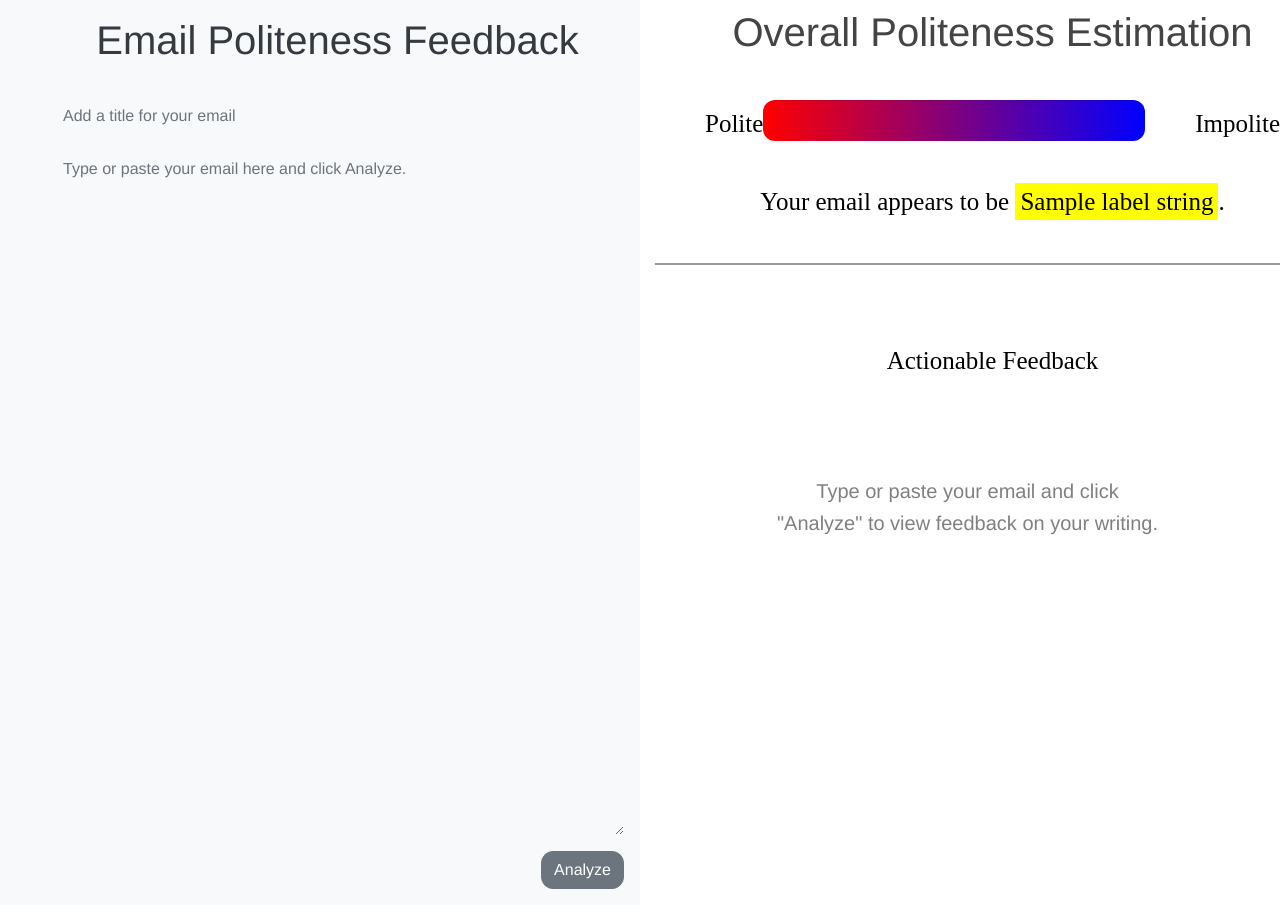
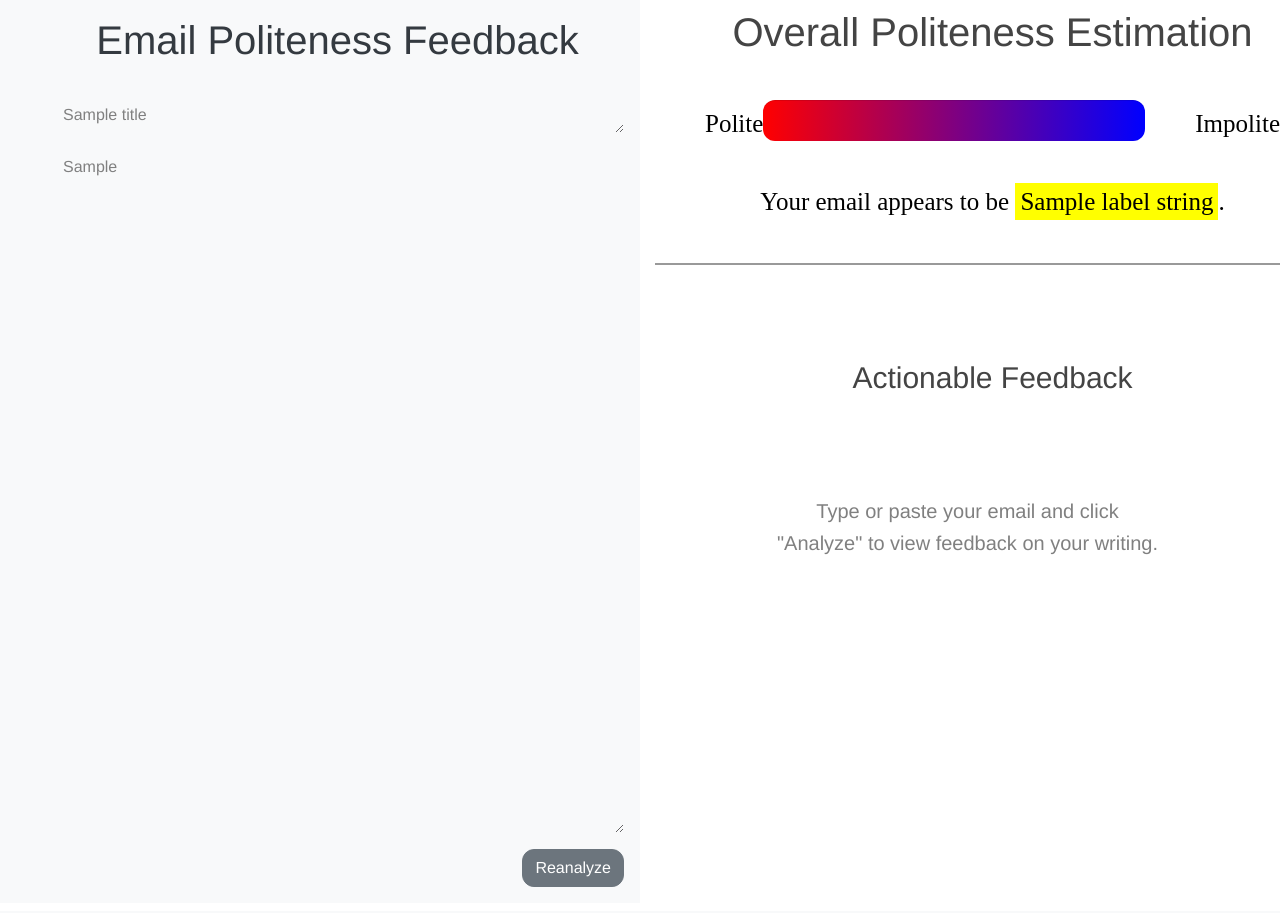
Before and after one commit to yukeyang32/Email-Politeness-Website, a Flask app: template templates/new_feedback.html in a window 1280 px wide. After the commit the page ends 887 px from the top, so only its background shows below. Run offline with Flask 2, Linux system fonts and the light colour scheme; the template is opened without the code that fills it: most values are stand-ins (such as "Sample title", 1, 10 or a date in 2020); parts of the project's set-up code (start-up, migrations or seed data) failed here and were passed over; some libraries are stand-ins or nearby versions.

Commit message:
Update Interface

```diff
--- a/app.py
+++ b/app.py
@@ -1,6 +1,7 @@
 from flask import Flask, Response, make_response, render_template, redirect, url_for, request, session, g
 from flask_socketio import SocketIO, emit
 from flask_mysqldb import MySQL
+from yaml.events import DocumentStartEvent
 from utils import *
 from politeness.features.vectorizer import PolitenessFeatureVectorizer
 from politeness.feedbacks.feedback import get_feedback
@@ -89,7 +90,13 @@ def index():
                 indices VARCHAR(255),
                 FOREIGN KEY (input_id) REFERENCES Input(input_id)
                 )""")
+    label_string = ""
+    input_text = ""
+    title = ""
+    strategies_set = set()
+    strategies = []
     if request.method == 'POST':
+        title = request.form['theme']
         input_text = request.form['sentence']
 
         # check for grammatical mistakes
@@ -118,6 +125,7 @@ def index():
         # Get politeness score for overall document
         doc_res = score_text(input_text)
         print("DOCUMENT POLITENESS:\n", doc_res)
+        label_string = doc_res[0]
 
         # Get politeness score for each sentence in document
         sentence_list = nltk.sent_tokenize(input_text)
@@ -131,7 +139,10 @@ def index():
             ## strategies feedback
             doc = PolitenessFeatureVectorizer.preprocess([sentence])[0]
             strategies = get_feedback(doc)
+            for strat in strategies:
+                strategies_set.add(strat[0])
             sent_politeness_res.append( (sentence, label, impolite_score, polite_score, strategies) )
+
 
         print("PER SENTENCE POLITENESS\n", sent_politeness_res)
 
@@ -151,7 +162,7 @@ def index():
                 (input_id, m[0], m[1], float(m[2]), float(m[3]), len(m[4]), str(strategies), str(strategies_idx)))
 
         mysql.connection.commit()
-
+        print(strategies)
         # cur.execute("""SELECT * FROM Input""")
         # print(cur.fetchall(), '\n')
         # cur.execute("""SELECT * FROM Feedback_Doc""")
@@ -160,7 +171,7 @@ def index():
         # print(cur.fetchall(), '\n')
         cur.close()
         # return render_template('feedback.html', user_input=input_text, label_string=label_string, impoliteness_score=impoliteness_score, politeness_score=politeness_score, strategies=strategies, grammar_msg=grammar_corrections, repl=replacements, split_inputs=split_input, num_errors=num_corrections, mistakes=wrong_words, impolite_ind=impolite_indices, impolite_words=impolite_words)
-    return render_template('new_feedback.html')
+    return render_template('new_feedback.html',label_string = label_string, user_input = input_text, title = title,strategies_list = strategies_set, strategies = strategies)
 
 
 login = False
--- a/templates/new_feedback.html
+++ b/templates/new_feedback.html
@@ -22,12 +22,16 @@
         <div class="col-xs-1 text-center" style="padding-bottom:10px;"><h1>Email Politeness Feedback</h1></div>
         <form method="POST" action="/">
             <div class="form-group">
-                <input type="text" class="form-control" id="formGroupExampleInput" placeholder="Add a title for your email">
+                <textarea rows = "1" class="form-control" name="theme" id="formGroupExampleInput" placeholder="Add a title for your email" >{{ title }}</textarea>
               </div>
-              <div class="form-group">
-                <textarea rows="28" class="form-control" name="sentence" id="formGroupExampleInput2" placeholder="Type or paste your email here and click Analyze."></textarea>
+            <div class="form-group">
+                <textarea rows="28" class="form-control" name="sentence" id="formGroupExampleInput2" placeholder="Type or paste your email here and click Analyze." >{{ user_input }}</textarea>
             </div>
-            <button type="submit" class="btn btn-secondary float-right" style="border-radius: 12px;">Analyze</button>
+            {% if user_input|length > 0 %}
+            <button id="toggle" onclick="myFunction()" type="submit" class="btn btn-secondary float-right" style="border-radius: 12px;">Reanalyze</button>
+            {% else %}
+              <button  id="toggle" onclick="myFunction()" type="submit" class="btn btn-secondary float-right" style="border-radius: 12px;">Analyze</button>
+            {% endif %}
         </form>
       <!-- Your first column here -->
     </div>
@@ -41,11 +45,60 @@
         <!-- <hr class = "politeness"> -->
         <h3 class="label text-center" style="padding-top:25px; padding-bottom:30px;">Your email appears to be <mark id="politeness">{{ label_string }}</mark>.</h3>
         <hr class="solid">
-        <h3 class="label text-center" style="padding-top:65px; padding-bottom:95px;">Actionable Feedback</h3>
+        <h2 class="label text-center" style="padding-top:65px; padding-bottom:95px;">Actionable Feedback</h2>
+        {% if label_string == 'impolite' %}
+        <div id="accordion">
+          {% set relevant_strats = ['HASNEGATIVE','Please start','Direct question','2nd person start'] %}
+          {% for strat in strategies_list %}
+              {% if strat in relevant_strats %}
+              {% set stratid = strat.replace(' ','-').lower() %}
+              <div class="card">
+              <div class="card-header" id="headingOne">
+                <h5 class="mb-0">
+                  <button class="btn btn-link" data-toggle="collapse" data-target="#collapseOne" aria-expanded="true" aria-controls="collapseOne" onclick="mark_politeness(this,{{strat}})">
+                    &#9658 {{ strat }}
+                  </button>
+                </h5>
+              </div>
+
+              <div id="collapseOne" class="collapse" aria-labelledby="headingOne" data-parent="#accordion">
+                <div class="card-body strat-info">
+                  {% if strat == 'HASNEGATIVE'%}
+                  Your message contains words that may be interpreted as hurtful and/or unconstructive. Try rewording your message by removing the negative words.<br/><br/>
+            <strong>Example: </strong>If your message is “You are a terrible friend”, where “terrible” is the negative word, you may want to reword it to: “I do not think you have been a good friend lately. Can we talk about it?”
+                  {% elif strat == 'Please start'%}
+                  Your message contains at least one sentence that starts with “please,” which may be interpreted as demanding and/or unconstructive.Try adding a contextual sentence beforehand or changing the sentence into a question, if applicable.<br/><br/>
+        <strong>Example: </strong>If your message is “Please complete your part of the project.” You may want to reword it to: “I noticed that you haven’t completed your part of the project yet. Can you please complete it as soon as you can?”
+                  {% elif strat == '2nd person start'%}
+                  Your message contains at least one sentence that begins in 2nd person. Beginning a sentence with second person can often be interpreted as demanding. Try using “I” statements, providing context before addressing the recipient directly and/or rewording the message into a question, if applicable.<br/><br/>
+        <strong>Example: </strong>If your message is “You should call the client.” You may want to reword it to: “I am a bit busy right now; can you call the client instead?”
+                  {% elif strat == 'Direct question'%}
+                  Your message contains at least one sentence that starts with “please,” which may be interpreted as demanding and/or unconstructive. Try adding a contextual sentence beforehand or changing the sentence into a question, if applicable.<br/><br/>
+        <strong>Example: </strong>If your message is “Please complete your part of the project.” You may want to reword it to: “I noticed that you haven’t completed your part of the project yet. Can you please complete it as soon as you can?”
+                  {% endif %}
+                </div>
+              </div>
+          </div>
+          {% endif %}
+          {% endfor %}
+        {% else %}
         <h4 class="label text-center">Type or paste your email and click</h4>
         <h4 class="label text-center">"Analyze" to view feedback on your writing.</h4>
+        {% endif %}
       <!-- Your second column here -->
     </div>
   </div>
+
+  <script>
+
+    function myFunction() {
+        var change = document.getElementById("toggle");
+        if (change.innerHTML == "Analyze" || change.innerHTML == "Reanalyze")
+        {
+            change.innerHTML = "Analyzing";
+        }
+    }
+
+  </script>
 <!-- </div> -->
 {% endblock %}
```
Also changed, not shown: templates/feedback.html (+15 -0 lines).
